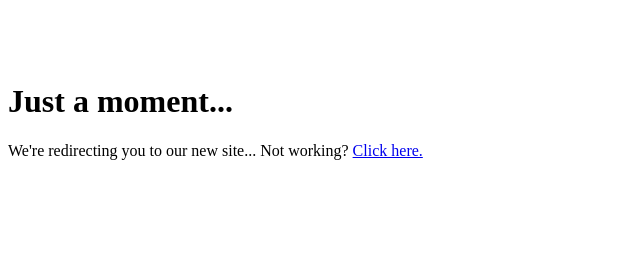
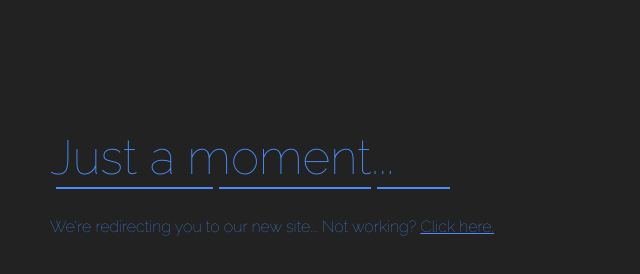
Before and after one commit to Geruays/DownLoadLink, a plain HTML site: page Github/index.html in a window 1280 px wide. Shown: the whole page, without its empty margins (0-640 px from the left). Drawn offline with Linux system fonts and the light colour scheme.

Commit message:
Update index.html

```diff
--- a/Github/index.html
+++ b/Github/index.html
@@ -1,3 +1,87 @@
+<style>
+@import url(https://fonts.googleapis.com/css?family=Raleway:100);
+
+body{
+background:#222;
+margin: 40px 50px;
+color:#4a8df8;
+font-family: 'Raleway', cursive;
+font-weight:100;
+}
+h1{
+color:#4a8df8;
+font-family: 'Raleway', cursive;
+font-weight:100;
+font-stretch:normal;
+font-size:3em;
+}
+a{
+color:#4a8df8;
+font-family: 'Raleway', cursive;
+}
+.slider{
+position:absolute;
+width:400px;
+height:2px;
+margin-top:-30px;
+}
+.line{
+position:absolute;
+background:#4a8df8;
+width:400px;
+height:2px;
+}
+.break{
+position:absolute;
+background:#222;
+width:6px;
+height:2px;
+}
+
+.dot1{
+-webkit-animation: loading 2s infinite;
+-moz-animation: loading 2s infinite;
+-ms-animation: loading 2s infinite;
+-o-animation: loading 2s infinite;
+animation: loading 2s infinite;
+}
+.dot2{
+-webkit-animation: loading 2s 0.5s infinite;
+-moz-animation: loading 2s 0.5s infinite;
+-ms-animation: loading 2s 0.5s infinite;
+-o-animation: loading 2s 0.5s infinite;
+animation: loading 2s 0.5s infinite;
+}
+.dot3{
+-webkit-animation: loading 2s 1s infinite;
+-moz-animation: loading 2s 1s infinite;
+-ms-animation: loading 2s 1s infinite;
+-o-animation: loading 2s 1s infinite;
+animation: loading 2s 1s infinite;
+}
+
+@keyframes "loading" {
+from { left: 0; }
+to { left: 400px; }
+}
+@-moz-keyframes loading {
+from { left: 0; }
+to { left: 400px; }
+}
+@-webkit-keyframes "loading" {
+from { left: 0; }
+to { left: 400px; }
+}
+@-ms-keyframes "loading" {
+from { left: 0; }
+to { left: 400px; }
+}
+@-o-keyframes "loading" {
+from { left: 0; }
+to { left: 400px; }
+
+</style>
+
 <br><br><br>
 <h1>Just a moment...</h1>
 <div class="slider">
```
